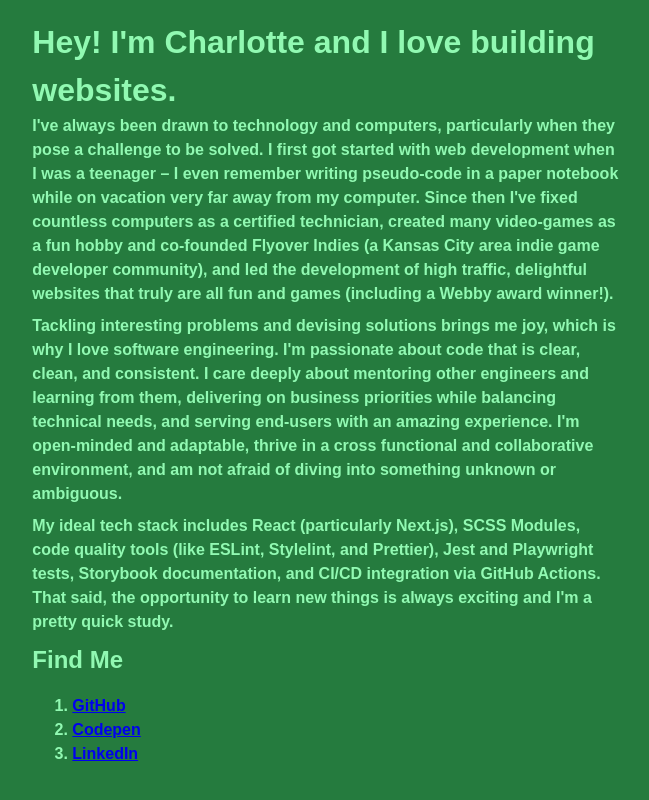
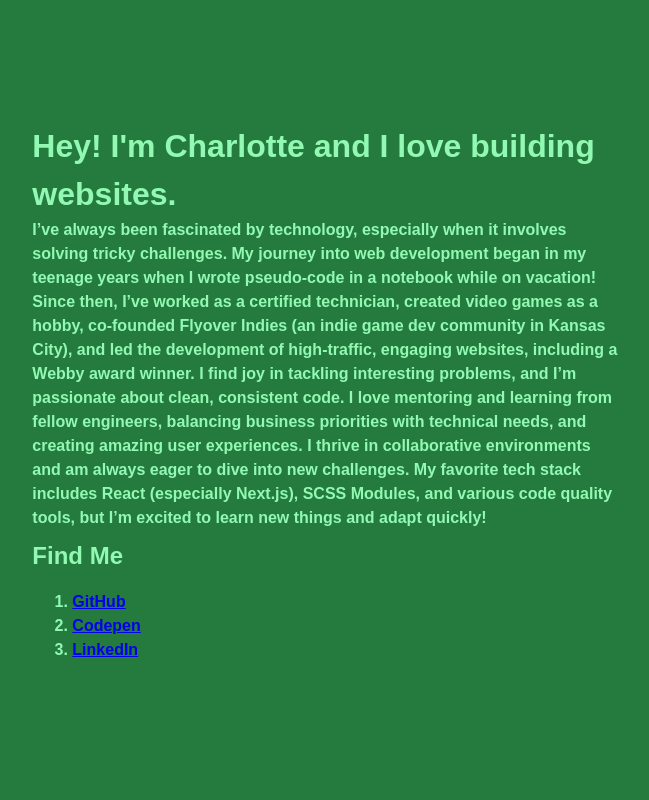
Before and after one commit to ctrble/ctrblog, a Next.js app: page / in a window 1280 px wide. Shown: the whole page, without its empty margins (314-963 px from the left). Built offline with nearby package versions, Linux system fonts and the light colour scheme; a web font is replaced by a local one.

Commit message:
condense

```diff
--- a/src/app/page.tsx
+++ b/src/app/page.tsx
@@ -8,34 +8,20 @@ export default function Home() {
       <div>
         <h1>Hey! I'm Charlotte and I love building websites.</h1>
         <p>
-          I've always been drawn to technology and computers, particularly when
-          they pose a challenge to be solved. I first got started with web
-          development when I was a teenager – I even remember writing
-          pseudo-code in a paper notebook while on vacation very far away from
-          my computer. Since then I've fixed countless computers as a certified
-          technician, created many video-games as a fun hobby and co-founded
-          Flyover Indies (a Kansas City area indie game developer community),
-          and led the development of high traffic, delightful websites that
-          truly are all fun and games (including a Webby award winner!).
-        </p>
-
-        <p>
-          Tackling interesting problems and devising solutions brings me joy,
-          which is why I love software engineering. I'm passionate about code
-          that is clear, clean, and consistent. I care deeply about mentoring
-          other engineers and learning from them, delivering on business
-          priorities while balancing technical needs, and serving end-users with
-          an amazing experience. I'm open-minded and adaptable, thrive in a
-          cross functional and collaborative environment, and am not afraid of
-          diving into something unknown or ambiguous.
-        </p>
-
-        <p>
-          My ideal tech stack includes React (particularly Next.js), SCSS
-          Modules, code quality tools (like ESLint, Stylelint, and Prettier),
-          Jest and Playwright tests, Storybook documentation, and CI/CD
-          integration via GitHub Actions. That said, the opportunity to learn
-          new things is always exciting and I'm a pretty quick study.
+          I’ve always been fascinated by technology, especially when it involves
+          solving tricky challenges. My journey into web development began in my
+          teenage years when I wrote pseudo-code in a notebook while on
+          vacation! Since then, I’ve worked as a certified technician, created
+          video games as a hobby, co-founded Flyover Indies (an indie game dev
+          community in Kansas City), and led the development of high-traffic,
+          engaging websites, including a Webby award winner. I find joy in
+          tackling interesting problems, and I’m passionate about clean,
+          consistent code. I love mentoring and learning from fellow engineers,
+          balancing business priorities with technical needs, and creating
+          amazing user experiences. I thrive in collaborative environments and
+          am always eager to dive into new challenges. My favorite tech stack
+          includes React (especially Next.js), SCSS Modules, and various code
+          quality tools, but I’m excited to learn new things and adapt quickly!
         </p>
         <h2>Find Me</h2>
         <ol>
```
